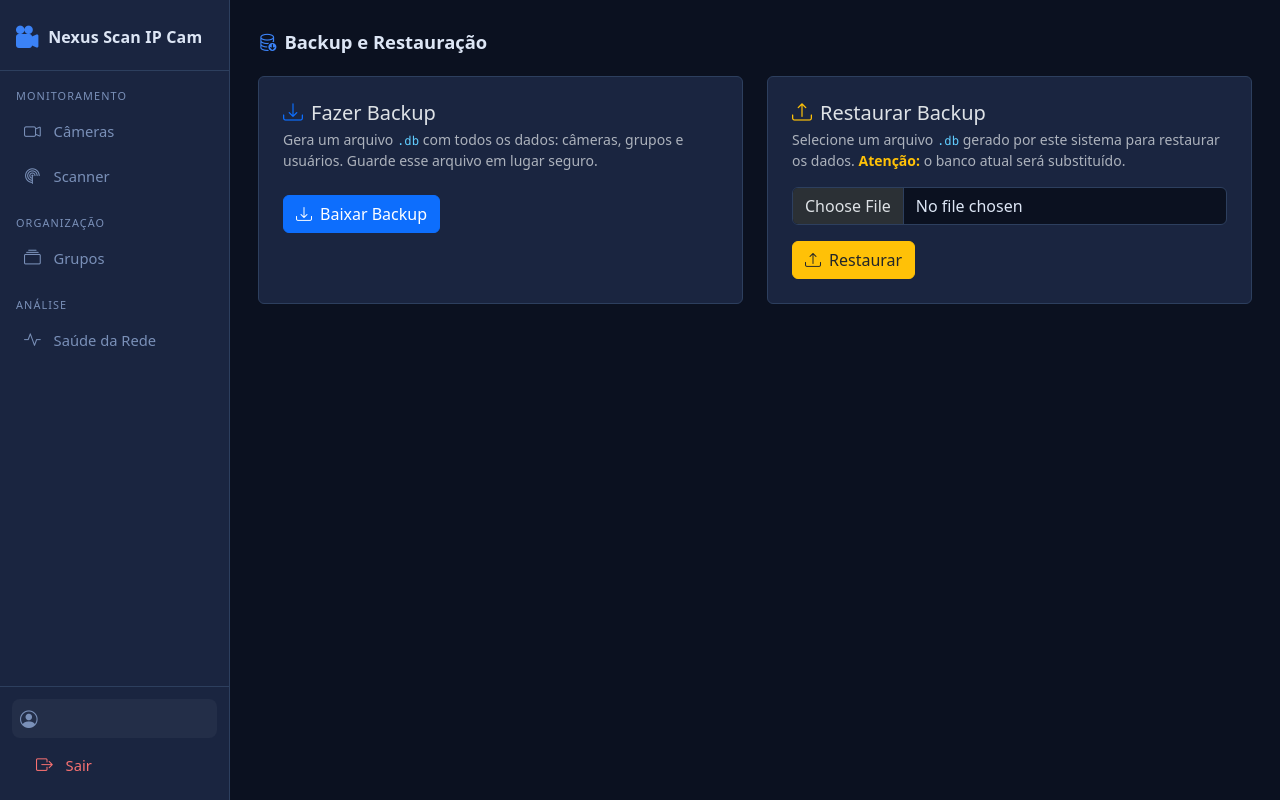
After one commit to Maia1111/nexus_scan_cam, a FastAPI app: template nexus_core/templates/admin_backup.html in a window 1280 px wide. The commit adds this page. Run offline with FastAPI, Linux system fonts and the light colour scheme; the template is opened without the code that fills it, so the values that code supplies are empty; some libraries are stand-ins or nearby versions.

Commit message:
feat: backup e restauração do banco de dados
- GET /api/backup — faz download do scanner.db como arquivo .db
- POST /api/restore — restaura banco a partir de arquivo de backup
- Página /admin/backup com botão de download e formulário de upload
- Link 'Backup' adicionado no sidebar para usuários ADMIN

Co-Authored-By: Claude Sonnet 4.6 <noreply@anthropic.com>

```diff
--- a/nexus_core/main.py
+++ b/nexus_core/main.py
@@ -10,11 +10,12 @@ from contextlib import asynccontextmanager
 from datetime import datetime, timezone
 from typing import AsyncGenerator, Optional
 
+import sqlite3
 import httpx
 import uvicorn
 import io
 from xhtml2pdf import pisa
-from fastapi import FastAPI, Form, HTTPException, Request
+from fastapi import FastAPI, File, Form, HTTPException, Request, UploadFile
 from fastapi.responses import HTMLResponse, RedirectResponse, Response, StreamingResponse
 from fastapi.templating import Jinja2Templates
 from starlette.middleware.sessions import SessionMiddleware
@@ -22,11 +23,13 @@ from starlette.middleware.sessions import SessionMiddleware
 from models import (
     Camera,
     CameraGroup,
+    DB_PATH,
     User,
     create_user,
     ensure_default_camera_group,
     has_any_user,
     initialize_database,
+    restore_database,
     verify_password,
 )
 from scanner import CameraMonitor, NetworkScanner
@@ -1034,6 +1037,68 @@ async def admin_toggle_user(request: Request, user_id: int):
     return await admin_users_partial(request)
 
 
+# ── Backup / Restore ──────────────────────────────────────────────────────────
+@app.get("/admin/backup", response_class=HTMLResponse)
+async def backup_page(request: Request):
+    user = get_user(request)
+    if not user or user.role != "ADMIN":
+        return RedirectResponse("/login")
+    return templates.TemplateResponse("admin_backup.html", {
+        "request": request,
+        "user": user,
+        "is_admin": True,
+    })
+
+
+@app.get("/api/backup")
+async def download_backup(request: Request):
+    user = get_user(request)
+    if not user or user.role != "ADMIN":
+        raise HTTPException(status_code=403)
+
+    tmp_path = str(DB_PATH) + ".backup_tmp"
+    try:
+        src = sqlite3.connect(str(DB_PATH))
+        dst = sqlite3.connect(tmp_path)
+        src.backup(dst)
+        dst.close()
+        src.close()
+        data = DB_PATH.parent.joinpath(DB_PATH.name + ".backup_tmp").read_bytes()
+    finally:
+        import os
+        if os.path.exists(tmp_path):
+            os.unlink(tmp_path)
+
+    filename = f"nexus_backup_{datetime.now().strftime('%Y%m%d_%H%M')}.db"
+    return Response(
+        content=data,
+        media_type="application/octet-stream",
+        headers={"Content-Disposition": f'attachment; filename="{filename}"'},
+    )
+
+
+@app.post("/api/restore", response_class=HTMLResponse)
+async def restore_backup(request: Request, file: UploadFile = File(...)):
+    user = get_user(request)
+    if not user or user.role != "ADMIN":
+        return HTMLResponse("<div class='alert alert-danger'>Sem permissão</div>", status_code=403)
+
+    data = await file.read()
+    try:
+        restore_database(data)
+    except ValueError as e:
+        return HTMLResponse(f"<div class='alert alert-danger'><b>Arquivo inválido:</b> {e}</div>")
+    except Exception as e:
+        return HTMLResponse(f"<div class='alert alert-danger'><b>Erro ao restaurar:</b> {e}</div>")
+
+    return HTMLResponse(
+        "<div class='alert alert-success'>"
+        "<b>Banco restaurado com sucesso!</b> "
+        "<a href='/cameras' class='alert-link'>Ir para Câmeras</a>"
+        "</div>"
+    )
+
+
 # ── Entrypoint ────────────────────────────────────────────────────────────────
 def _find_free_port(start: int = 8000) -> int:
     for port in range(start, start + 50):
--- /dev/null
+++ b/nexus_core/templates/admin_backup.html
@@ -0,0 +1,84 @@
+{% extends "base.html" %}
+{% block content %}
+<div class="page-title">
+  <i class="bi bi-database-down"></i> Backup e Restauração
+</div>
+
+<div class="row g-4">
+
+  <!-- Backup -->
+  <div class="col-md-6">
+    <div class="card h-100">
+      <div class="card-body p-4">
+        <h5 class="mb-1"><i class="bi bi-download text-primary me-2"></i>Fazer Backup</h5>
+        <p class="text-muted small mb-4">
+          Gera um arquivo <code>.db</code> com todos os dados: câmeras, grupos e usuários.
+          Guarde esse arquivo em lugar seguro.
+        </p>
+        <a href="/api/backup" class="btn btn-primary">
+          <i class="bi bi-download me-2"></i>Baixar Backup
+        </a>
+      </div>
+    </div>
+  </div>
+
+  <!-- Restore -->
+  <div class="col-md-6">
+    <div class="card h-100">
+      <div class="card-body p-4">
+        <h5 class="mb-1"><i class="bi bi-upload text-warning me-2"></i>Restaurar Backup</h5>
+        <p class="text-muted small mb-3">
+          Selecione um arquivo <code>.db</code> gerado por este sistema para restaurar os dados.
+          <strong class="text-warning">Atenção:</strong> o banco atual será substituído.
+        </p>
+
+        <div id="restore-result" class="mb-3"></div>
+
+        <form id="restore-form" enctype="multipart/form-data">
+          <div class="mb-3">
+            <input class="form-control" type="file" id="restore-file" name="file" accept=".db" required>
+          </div>
+          <button type="submit" class="btn btn-warning text-dark">
+            <i class="bi bi-upload me-2"></i>Restaurar
+          </button>
+        </form>
+      </div>
+    </div>
+  </div>
+
+</div>
+{% endblock %}
+
+{% block scripts %}
+<script>
+  document.getElementById('restore-form').addEventListener('submit', async function(e) {
+    e.preventDefault();
+    const file = document.getElementById('restore-file').files[0];
+    if (!file) return;
+
+    const confirmed = confirm(
+      `Tem certeza que deseja restaurar o banco com o arquivo "${file.name}"?\n\nO banco atual será substituído.`
+    );
+    if (!confirmed) return;
+
+    const formData = new FormData();
+    formData.append('file', file);
+
+    const btn = this.querySelector('button[type=submit]');
+    btn.disabled = true;
+    btn.innerHTML = '<span class="spinner-border spinner-border-sm me-2"></span>Restaurando...';
+
+    try {
+      const resp = await fetch('/api/restore', { method: 'POST', body: formData });
+      const html = await resp.text();
+      document.getElementById('restore-result').innerHTML = html;
+    } catch (err) {
+      document.getElementById('restore-result').innerHTML =
+        `<div class="alert alert-danger">Erro inesperado: ${err}</div>`;
+    } finally {
+      btn.disabled = false;
+      btn.innerHTML = '<i class="bi bi-upload me-2"></i>Restaurar';
+    }
+  });
+</script>
+{% endblock %}
--- a/nexus_core/templates/base.html
+++ b/nexus_core/templates/base.html
@@ -267,6 +267,10 @@
       <i class="bi bi-people"></i>
       <span>Usuários</span>
     </a>
+    <a href="/admin/backup" class="sb-item {{ 'active' if request.url.path == '/admin/backup' }}">
+      <i class="bi bi-database-down"></i>
+      <span>Backup</span>
+    </a>
     {% endif %}
   </div>
 
```
Also changed, not shown: nexus_core/models.py (+17 -0 lines).
